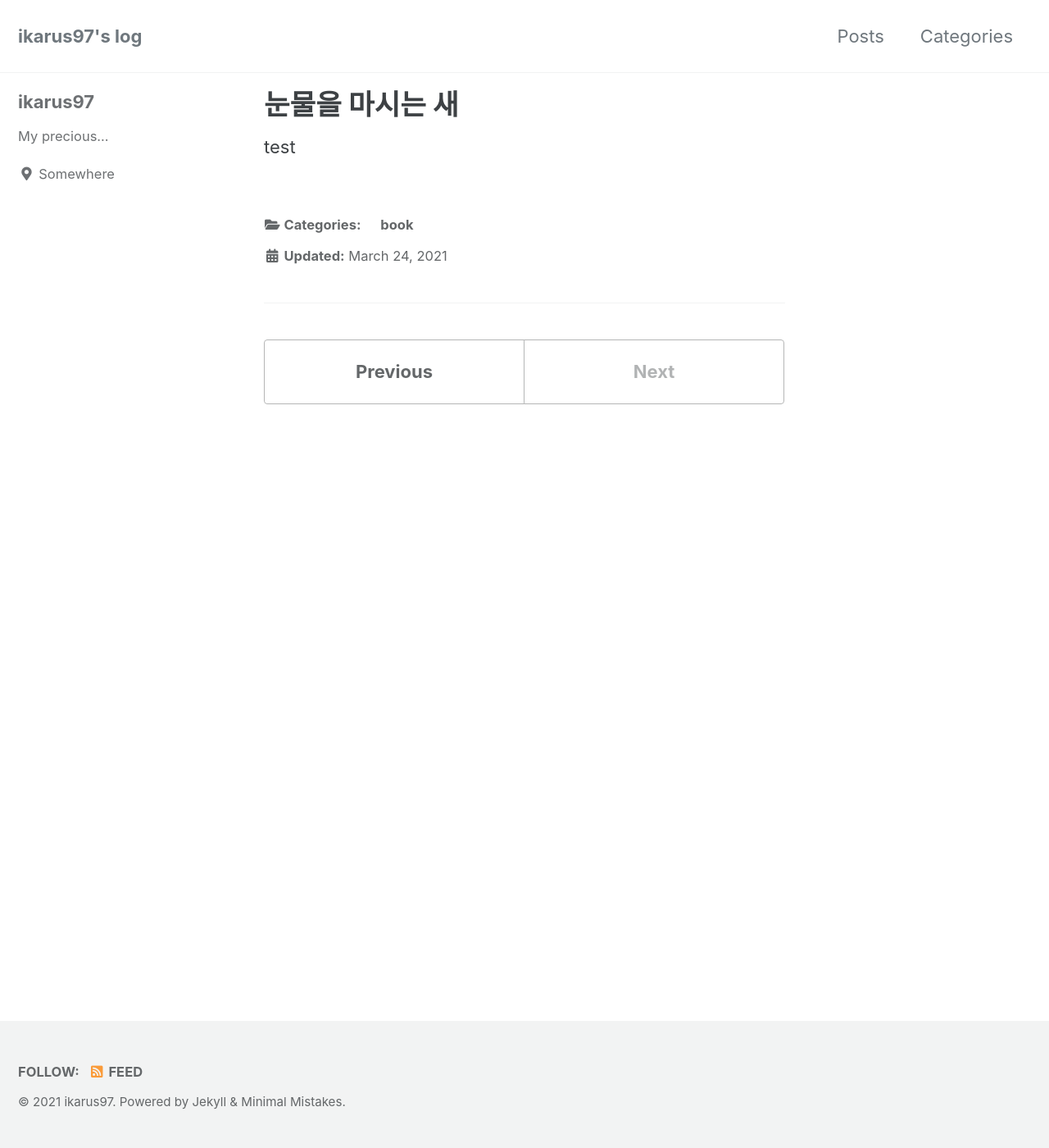
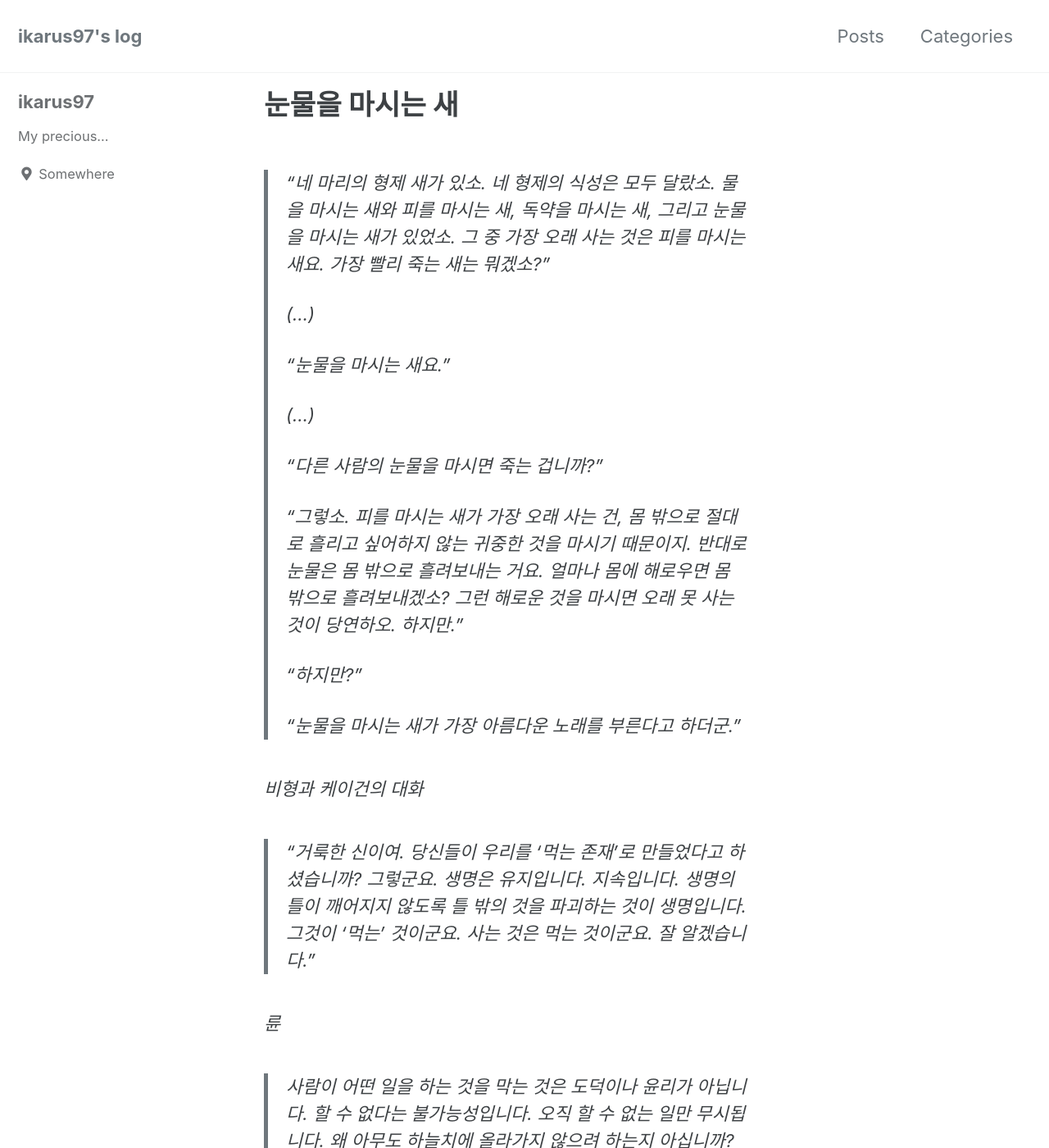
Before and after one commit to ikarus97/ikarus97.github.io, a Jekyll site: the page built from _posts/2021-03-24-tears.md, in a window 1280 px wide and 1400 px high. Shown: the whole window at 82% size. Built offline with Jekyll 4.4.1, drawn with Linux system fonts in a browser that asks for light colours; cached includes are drawn as plain includes; some of the changed text lies outside the part shown.

Commit message:
Update 2021-03-24-tears.md

```diff
--- a/_posts/2021-03-24-tears.md
+++ b/_posts/2021-03-24-tears.md
@@ -5,4 +5,49 @@ categories:
 ---
 
 
-test
+> "네 마리의 형제 새가 있소. 네 형제의 식성은 모두 달랐소. 물을 마시는 새와 피를 마시는 새, 독약을 마시는 새, 그리고 눈물을 마시는 새가 있었소.
+> 그 중 가장 오래 사는 것은 피를 마시는 새요. 가장 빨리 죽는 새는 뭐겠소?"
+>
+> (...)
+>
+> "눈물을 마시는 새요."
+>
+> (...)
+>
+> "다른 사람의 눈물을 마시면 죽는 겁니까?"
+>
+> "그렇소. 피를 마시는 새가 가장 오래 사는 건, 몸 밖으로 절대로 흘리고 싶어하지 않는 귀중한 것을 마시기 때문이지.
+> 반대로 눈물은 몸 밖으로 흘려보내는 거요. 얼마나 몸에 해로우면 몸 밖으로 흘려보내겠소?
+> 그런 해로운 것을 마시면 오래 못 사는 것이 당연하오. 하지만."
+>
+> "하지만?"
+>
+> "눈물을 마시는 새가 가장 아름다운 노래를 부른다고 하더군."
+>
+
+*비형과 케이건의 대화*
+
+> "거룩한 신이여. 당신들이 우리를 '먹는 존재'로 만들었다고 하셨습니까? 그렇군요. 생명은 유지입니다. 지속입니다.
+> 생명의 틀이 깨어지지 않도록 틀 밖의 것을 파괴하는 것이 생명입니다. 그것이 '먹는' 것이군요. 사는 것은 먹는 것이군요. 잘 알겠습니다."
+>
+
+*륜*
+
+> 사람이 어떤 일을 하는 것을 막는 것은 도덕이나 윤리가 아닙니다. 할 수 없다는 불가능성입니다. 오직 할 수 없는 일만 무시됩니다.
+> 왜 아무도 하늘치에 올라가지 않으려 하는지 아십니까? 아무도 하늘치에 오를 수 없기 때문입니다. 할 수 있는 일은 결국 시도됩니다.
+> 그것은 누구도 막을 수 없습니다. 어떤 춤꾼은 닐렀지요. 춤꾼이 춤을 추는 까닭은 그곳에 춤채가 있기 때문이라고. 살아있다는 것은 그런 겁니다.
+>
+
+*키베인*
+
+> "이 빌어먹을 자식아! 그러면 내가 모든 선택의 기로에 선 사람들 앞에 나타나서 이 길로 가라, 혹은 저 길로 가라고 가르쳐줘야 된다는 거냐?
+> 나는 그러지 않아! 너 정말 끝까지 살 줄 모르는 놈처럼 굴테냐!"
+>
+
+*시우쇠*
+
+> "나가라는 나무에 삭풍을 불게 하지마. 이 영원한 여름의 땅 키보렌에 겨울의 폭풍을 가져오지마. 내가 단풍이 되겠어. 내가 낙엽이 되겠어. 케이건.
+> 그렇게 하면 되는 거지?"
+>
+
+*사모*
```
